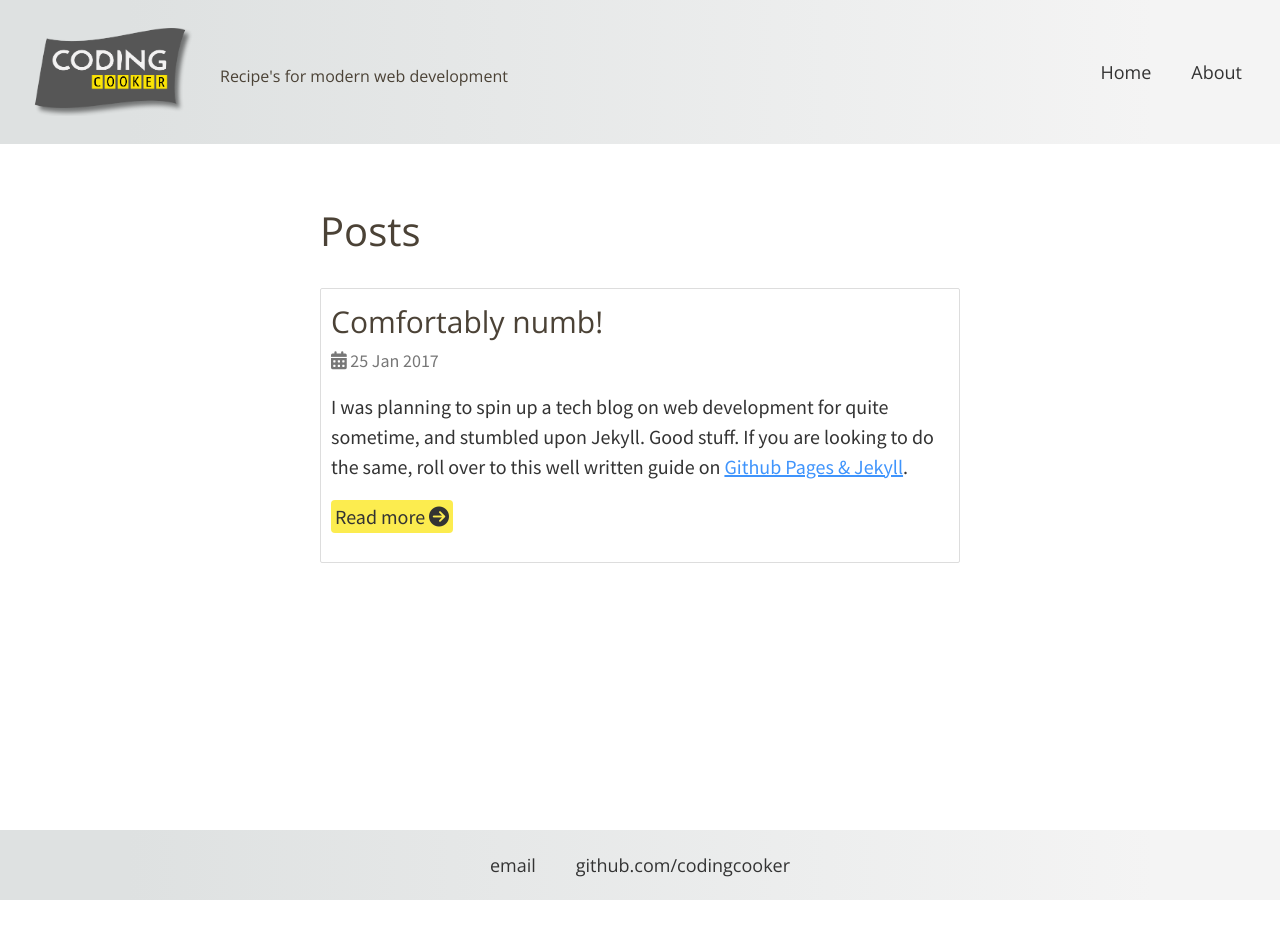
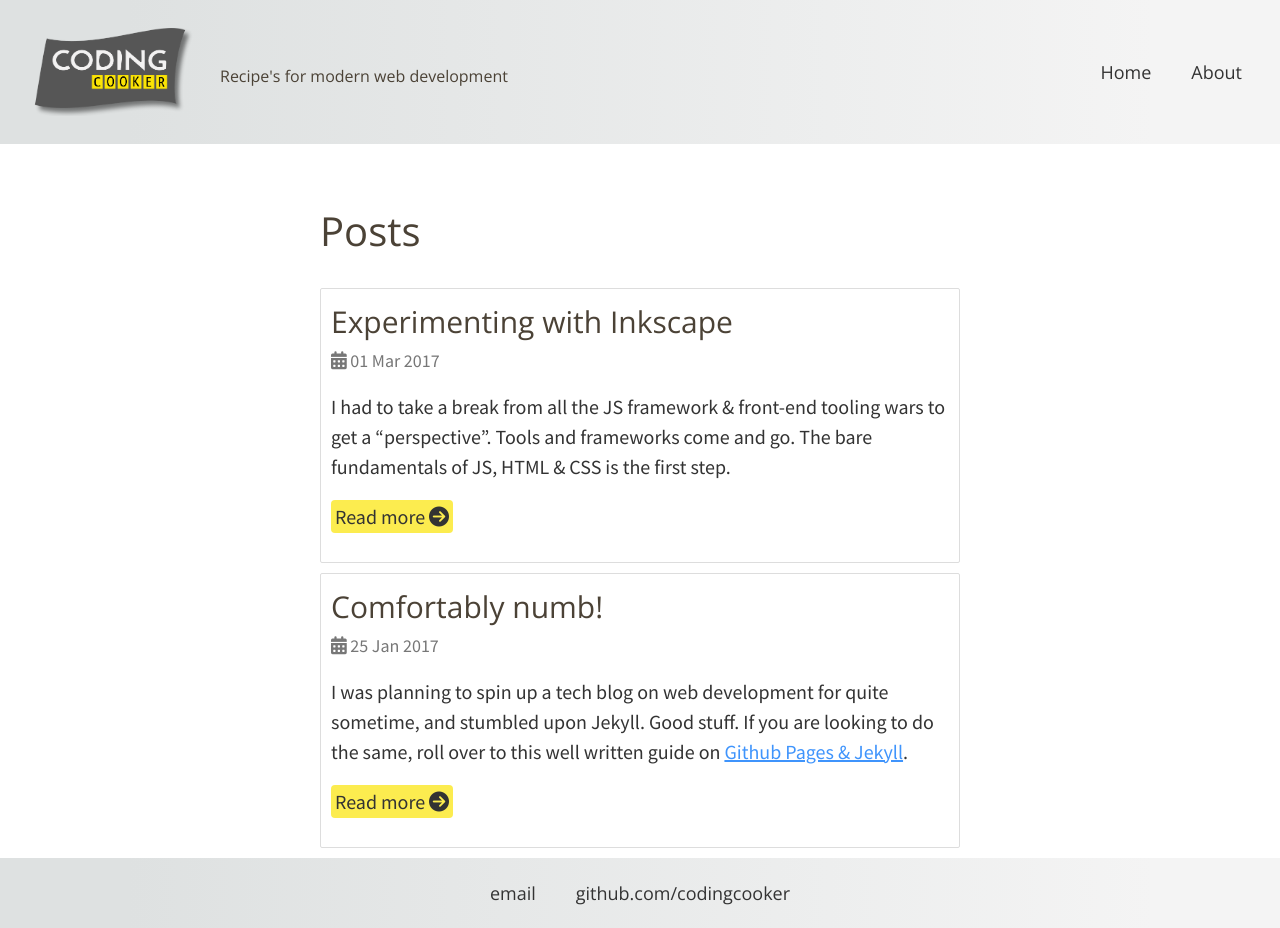
Before and after one commit to akiranr/codingcooker.github.io, a Jekyll site: the page built from index.html, in a window 1280 px wide. Built offline with Jekyll 4.4.1, drawn with Linux system fonts in a browser that asks for light colours; nearby versions of some CDN libraries; before the commit the page ends 900 px from its top, so only the background shows below that.

Commit message:
New post!

```diff
--- /dev/null
+++ b/_posts/2017-03-01-experimenting-with-inkscape.md
@@ -0,0 +1,16 @@
+---
+layout: post
+title: "Experimenting with Inkscape"
+date: 2017-03-01
+excerpt_separator: <!--more-->
+comments: true
+custom_css: https://fonts.googleapis.com/css?family=Merriweather:400i
+---
+
+I had to take a break from all the JS framework & front-end tooling wars to get a "perspective". Tools and frameworks come and go. The bare fundamentals of JS, HTML & CSS is the first step.
+<!--more-->
+I wanted to explore a bit of design - as I always thought colors, patterns and typography when brought together, can create amazing effects. Now, I am just a beginner, so just read up on some techniques and gave a shot at Inkscape - which by the way is an awesome tool.
+
+{% include designgallery.html %}
+
+Nick Saporito's channel on Youtube is a must follow for all inkscape lovers.
```
Also changed, not shown: _includes/designgallery.html (added, +16 -0 lines), _sass/post.scss (+15 -0 lines), assets/css/main.css, assets/img/codingcooker-initial.png (added), assets/img/dessertilicious.png (added), assets/img/snackelicious.png (added), assets/img/snackelicious1.png (added).
